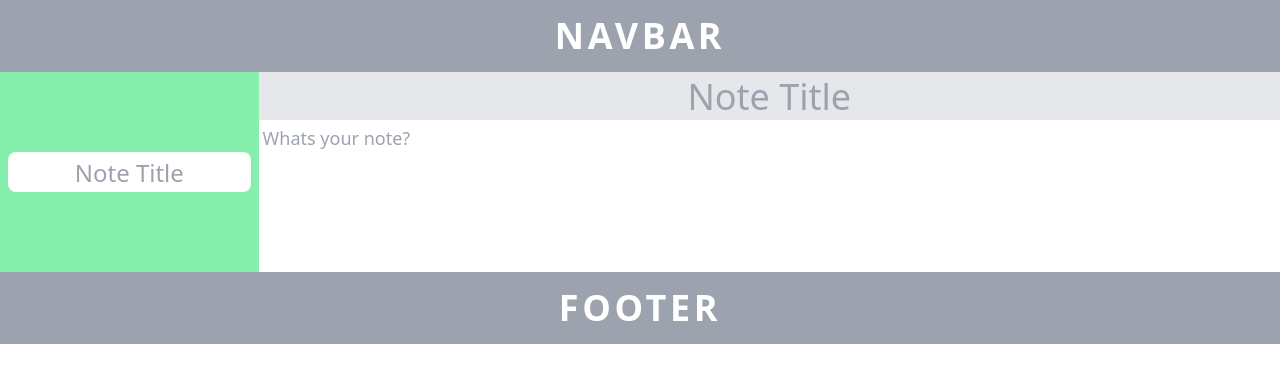
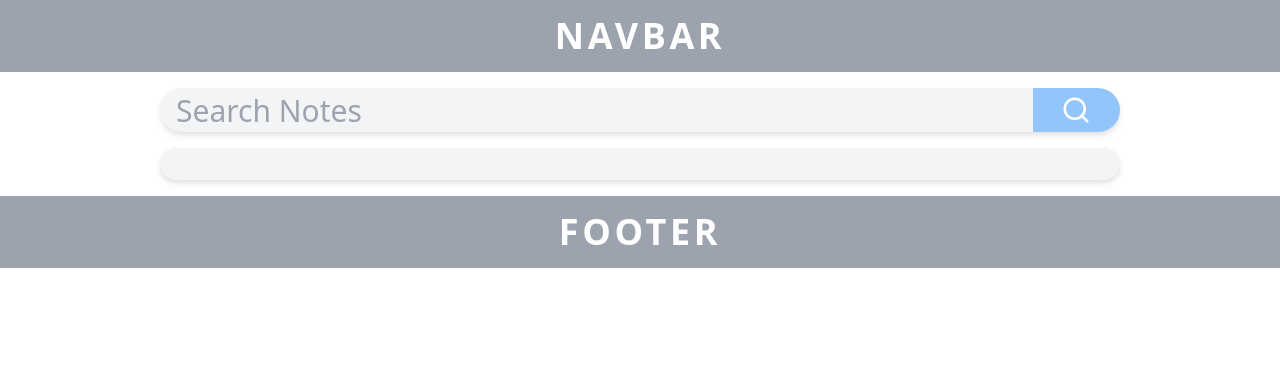
Before and after one commit to csutrick/Quick-Note, a React (Create React App) app: page / in a window 1280 px wide. Shown: the top 382 px of the page. Built offline with nearby package versions, Linux system fonts and the light colour scheme.

Commit message:
Added new layout and styles

```diff
--- a/package.json
+++ b/package.json
@@ -8,6 +8,7 @@
     "@testing-library/user-event": "^13.5.0",
     "react": "^18.2.0",
     "react-dom": "^18.2.0",
+    "react-icons": "^4.12.0",
     "react-scripts": "5.0.1",
     "uuid": "^9.0.1",
     "web-vitals": "^2.1.4"
--- a/src/App.js
+++ b/src/App.js
@@ -1,31 +1,29 @@
 import React, { useState, useEffect } from "react";
 
-import saveTitle from "./util/saveTitle";
-
-import Navbar from "./components/Navbar";
-import Sidebar from "./components/Sidebar";
-import Notes from "./components/Notes";
-import Footer from "./components/Footer";
+import Navbar from "./components/Navbar/index.js";
+import SearchBar from "./components/SearchBar/index.js";
+import NoteContainer from "./components/NoteContainer/index.js"
+import Footer from "./components/Footer/index.js";
 
 function App() {
-  const [note, setNote] = useState({ id: '', title: '', content: '' });
+  {/* Stores every user note */}
+  const [allNotes, setAllNotes] = useState([]);
 
-  // Runs every time the title changes
+  {/* When component mounts, get localStorage notes */}
   useEffect(() => {
-    console.log('Title changed n saved:', note.title);
-  }, [note.title]);
-
-  // Runs every time the content changes
-  useEffect(() => {
-    console.log(`${note.title} content has changed`);
-  }, [note.content]);
+    console.log("Getting user Notes!");
+    const userNotes = JSON.parse(localStorage.getItem("notes")) || [];
+    setAllNotes(userNotes);
+  }, []);
 
   return (
     <main>
       <Navbar />
-      <div className='h-[200px] w-full flex flex-row justify-center items-center'>
-        <Sidebar setNote={setNote} note={note} />
-        <Notes setNote={setNote} note={note} />
+      <div className='w-full flex flex-col justify-center items-center my-4'>
+        {/* Search user notes */}
+        <SearchBar />
+        {/* Renders user notes */}
+        <NoteContainer allNotes={allNotes} setAllNotes={setAllNotes}/>
       </div>
       <Footer />
     </main>
--- /dev/null
+++ b/src/components/NoteContainer/index.js
@@ -0,0 +1,17 @@
+import React from "react";
+
+import Note from './note.js'
+
+const NoteContainer = ({ allNotes, setAllNotes }) => {
+    return (
+        <section className='bg-gray-100 w-3/4 h-fit p-4 grid grid-cols-2 grid-flow-row auto-rows-auto gap-4
+        rounded-2xl drop-shadow-md'>
+            {/* Render the Users notes */}
+            {allNotes.map((note) => (
+                <Note key={note.id} note={note}/>
+            ))}
+        </section>
+    )
+};
+
+export default NoteContainer;
--- /dev/null
+++ b/src/components/NoteContainer/note.js
@@ -0,0 +1,12 @@
+import React from "react";
+
+const Note = ({ note }) => {
+    return (
+        <div className='bg-green-300 h-32 flex flex-col items-center justify-center rounded-lg p-2'>
+            <h3 className='text-2xl font-bold text-black text-center underline'>Title: {note.title}</h3>
+            <h3 className='text-lg font-bold text-black text-center'>{note.id}</h3>
+        </div>
+    )
+};
+
+export default Note;
--- a/src/components/Notes/index.js
+++ /dev/null
@@ -1,24 +0,0 @@
-import React from "react";
-
-const Notes = ({ setNote, note }) => {
-    const handleTitleChange = (e) => {
-        setNote({ ...note, title: e.target.value });
-    };
-
-    const handleContentChange = (e) => {
-        setNote({ ...note, content: e.target.value });
-    };
-
-    return (
-        <section className='bg-orange-300 h-full w-full flex flex-col group'>
-            <input type="text" placeholder="Note Title"
-            value={note.title} onChange={handleTitleChange}
-            className='bg-gray-200 w-full h-12 p-1 text-center text-4xl outline-none'/>
-            <textarea type="text" placeholder="Whats your note?"
-            value={note.content} onChange={handleContentChange}
-            className='resize-none w-full h-full p-1 text-lg outline-none '/>
-        </section>
-    )
-};
-
-export default Notes;
--- /dev/null
+++ b/src/components/SearchBar/index.js
@@ -0,0 +1,20 @@
+import React from "react";
+
+import { FiSearch } from "react-icons/fi";
+
+const SearchBar = () => {
+    return (
+        <section className='w-3/4 h-11 flex flex-row items-center justify-center mb-4 rounded-x-full drop-shadow-md'>
+            {/* User input field */}
+            <input type="text" placeholder="Search Notes"
+            className='h-full w-full rounded-l-full pl-4 text-3xl outline-none bg-gray-100'/>
+            {/* Button to search notes */}
+            <button className='h-full w-24 flex items-center justify-center rounded-r-full
+            bg-blue-300'>
+                <FiSearch className='text-3xl text-white'/>
+            </button>
+        </section>
+    )
+};
+
+export default SearchBar;
--- a/src/components/Sidebar/index.js
+++ /dev/null
@@ -1,19 +0,0 @@
-import React from "react";
-
-const Sidebar = ({ setNote, note }) => {
-    const handleTitleChange = (e) => {
-        setNote({ ...note, title: e.target.value });
-    };
-
-    return (
-        <section className='bg-green-300 h-full w-1/4 flex flex-col justify-center items-center p-2'>
-            <button className='w-full h-10'>
-                <input type="text" placeholder="Note Title"
-                value={note.title} onChange={handleTitleChange}
-                className='w-full h-full text-center text-2xl text-black rounded-lg hover:bg-blue-200'/>
-            </button>
-        </section>
-    )
-};
-
-export default Sidebar;
--- /dev/null
+++ b/src/util/saveFile.js
@@ -0,0 +1,21 @@
+import { v4 as uuidv4 } from 'uuid';
+
+const saveTitle = (activeNote) => {
+    console.log(`Adding ${activeNote.title} to notes`)
+
+    // Check if the note object has an ID
+    if (!activeNote.id) {
+        const id = uuidv4();
+        activeNote.id = id;
+
+        console.log(`CREATING NEW note ${activeNote.title} with ID: ${id}`);
+    } else {
+        console.log(`USING EXISTING note ${activeNote.title} with ID: ${activeNote.id}`);
+    }
+
+    const storedNotes = JSON.parse(localStorage.getItem('notes')) || [];
+    storedNotes.push(activeNote);
+    localStorage.setItem('notes', JSON.stringify(storedNotes));
+};
+
+export default saveTitle;
--- a/src/util/saveTitle.js
+++ /dev/null
@@ -1,9 +0,0 @@
-import { v4 as uuidv4 } from 'uuid';
-
-const saveTitle = (title) => {
-    const id = uuidv4();
-
-    console.log(`Note Title: ${title}`)
-};
-
-export default saveTitle;
```
Also changed, not shown: 1 other file (tests, documents, lock files or other folders).
